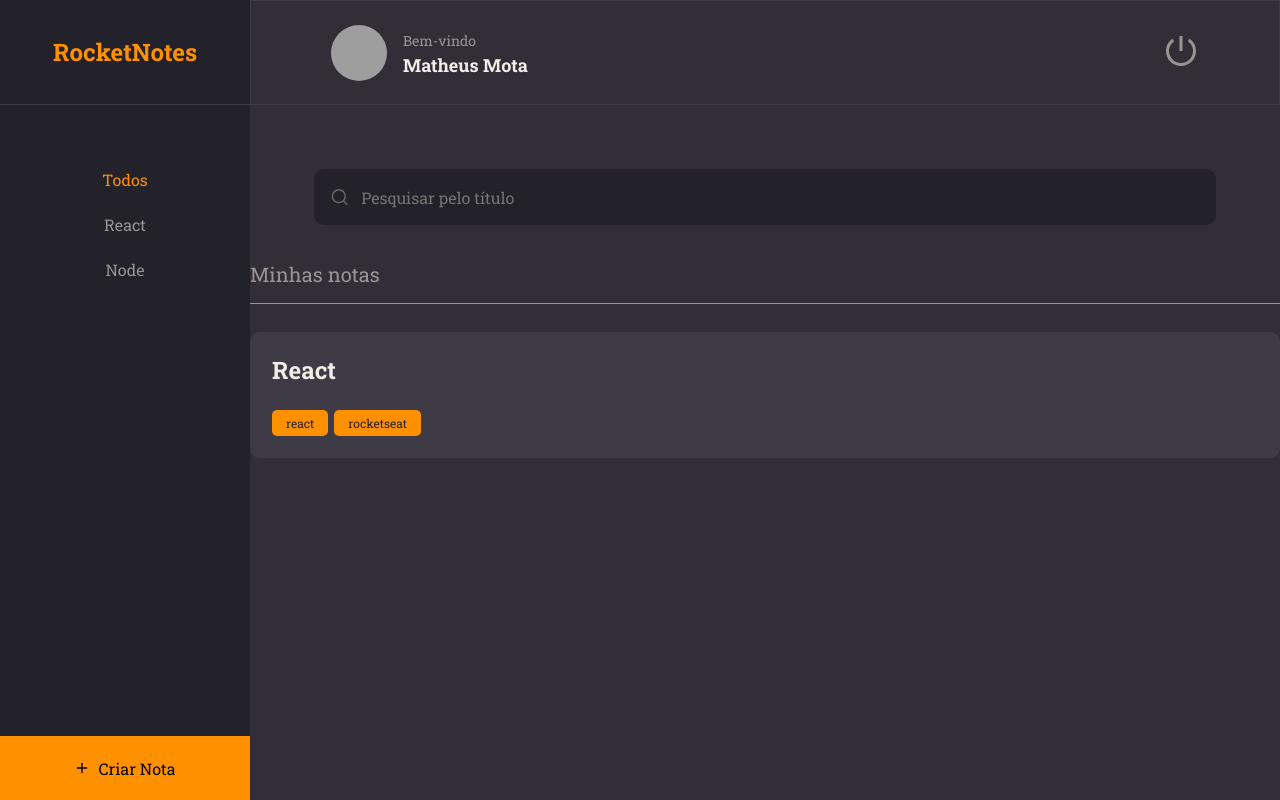
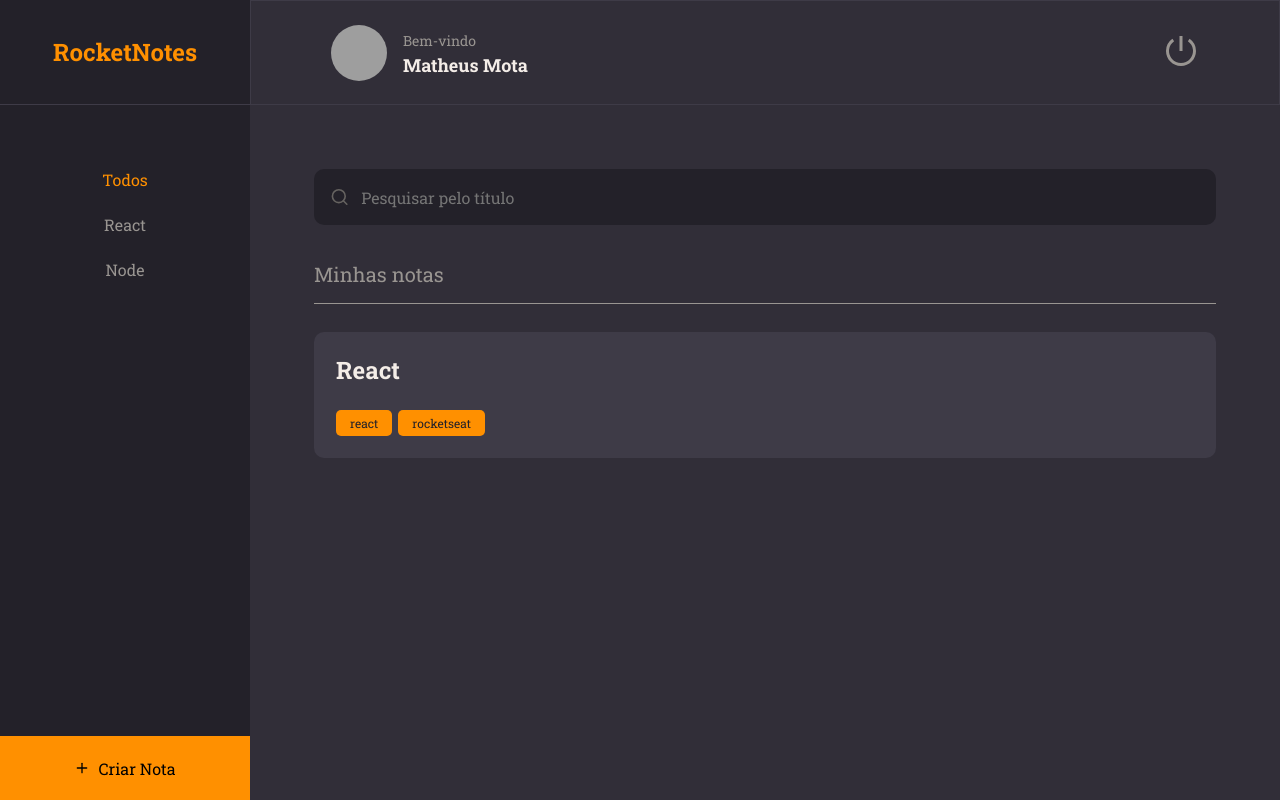
Before and after one commit to Matheus1714/explorer-rocket-notes, a React (Vite) app: page / in a window 1280 px wide. Built offline with nearby package versions, Linux system fonts and the light colour scheme; grey boxes are pictures that could not be loaded.

Commit message:
spacing content

```diff
--- a/src/pages/Home/styles.ts
+++ b/src/pages/Home/styles.ts
@@ -50,6 +50,8 @@ export const Search = styled.div`
 
 export const Content = styled.div`
   grid-area: content;
+  padding: 0 64px;
+  overflow-y: auto;
 `
 
 export const NewNote = styled.button`
```
